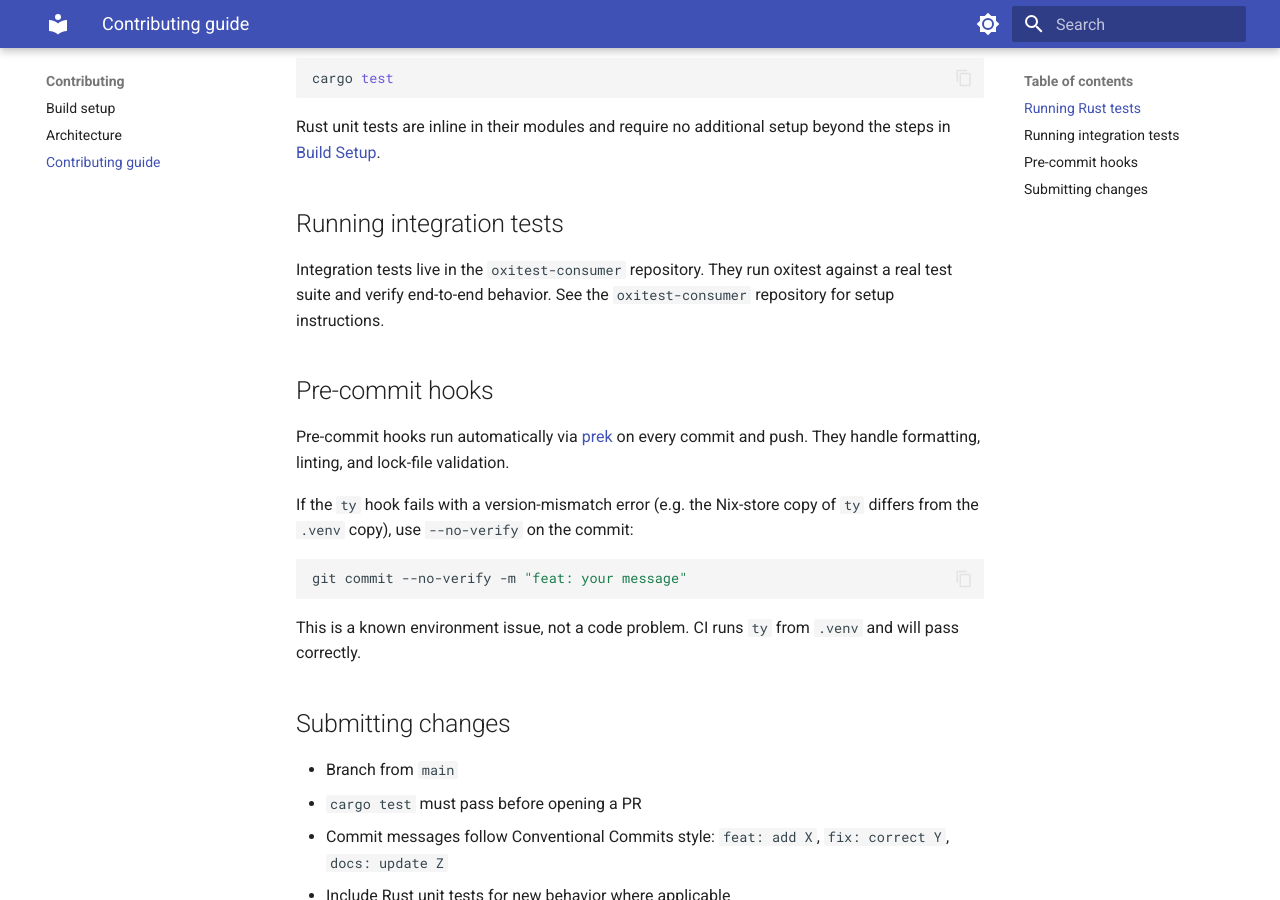
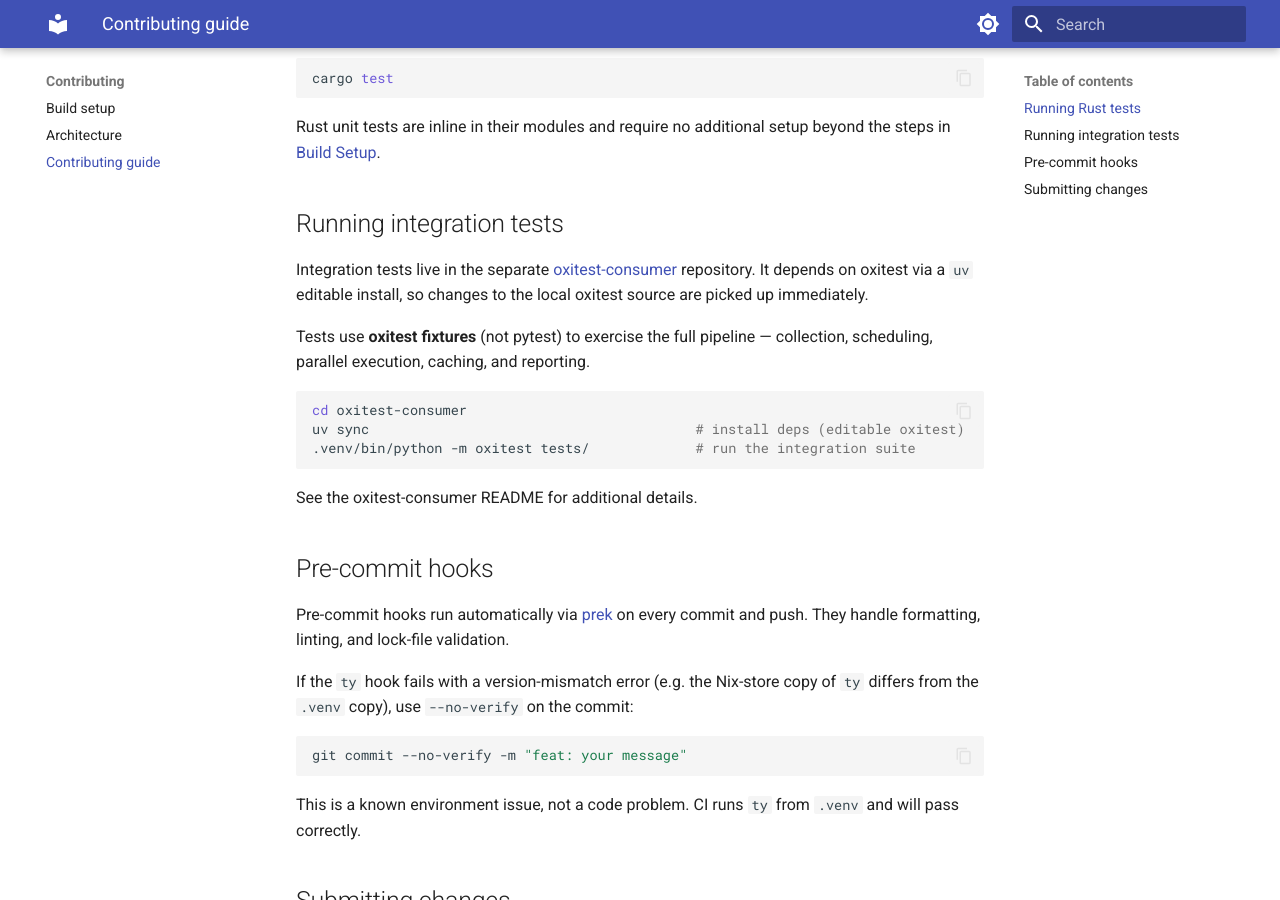
Before and after one commit to kalonji-tools/oxitest, an MkDocs documentation site: the page built from docs/src/contributing/contributing.md, in a window 1280 px wide and 900 px high, scrolled down 344 px. Built offline with MkDocs 1.6.1 and Material for MkDocs 9.7.7, drawn with Linux system fonts in a browser that asks for light colours.

Commit message:
docs: document integration test setup (#170)
Assisted-by: Claude Opus 4.6 (1M context) <noreply@anthropic.com>

````diff
--- a/docs/src/contributing/contributing.md
+++ b/docs/src/contributing/contributing.md
@@ -14,9 +14,21 @@ Rust unit tests are inline in their modules and require no additional setup beyo
 
 ## Running integration tests
 
-Integration tests live in the `oxitest-consumer` repository. They run oxitest against a real
-test suite and verify end-to-end behavior. See the `oxitest-consumer` repository for setup
-instructions.
+Integration tests live in the separate
+[oxitest-consumer](https://github.com/kalonji-tools/oxitest-consumer) repository.
+It depends on oxitest via a `uv` editable install, so changes to the local oxitest
+source are picked up immediately.
+
+Tests use **oxitest fixtures** (not pytest) to exercise the full pipeline — collection,
+scheduling, parallel execution, caching, and reporting.
+
+```bash
+cd oxitest-consumer
+uv sync                                        # install deps (editable oxitest)
+.venv/bin/python -m oxitest tests/             # run the integration suite
+```
+
+See the oxitest-consumer README for additional details.
 
 ## Pre-commit hooks
 
````
